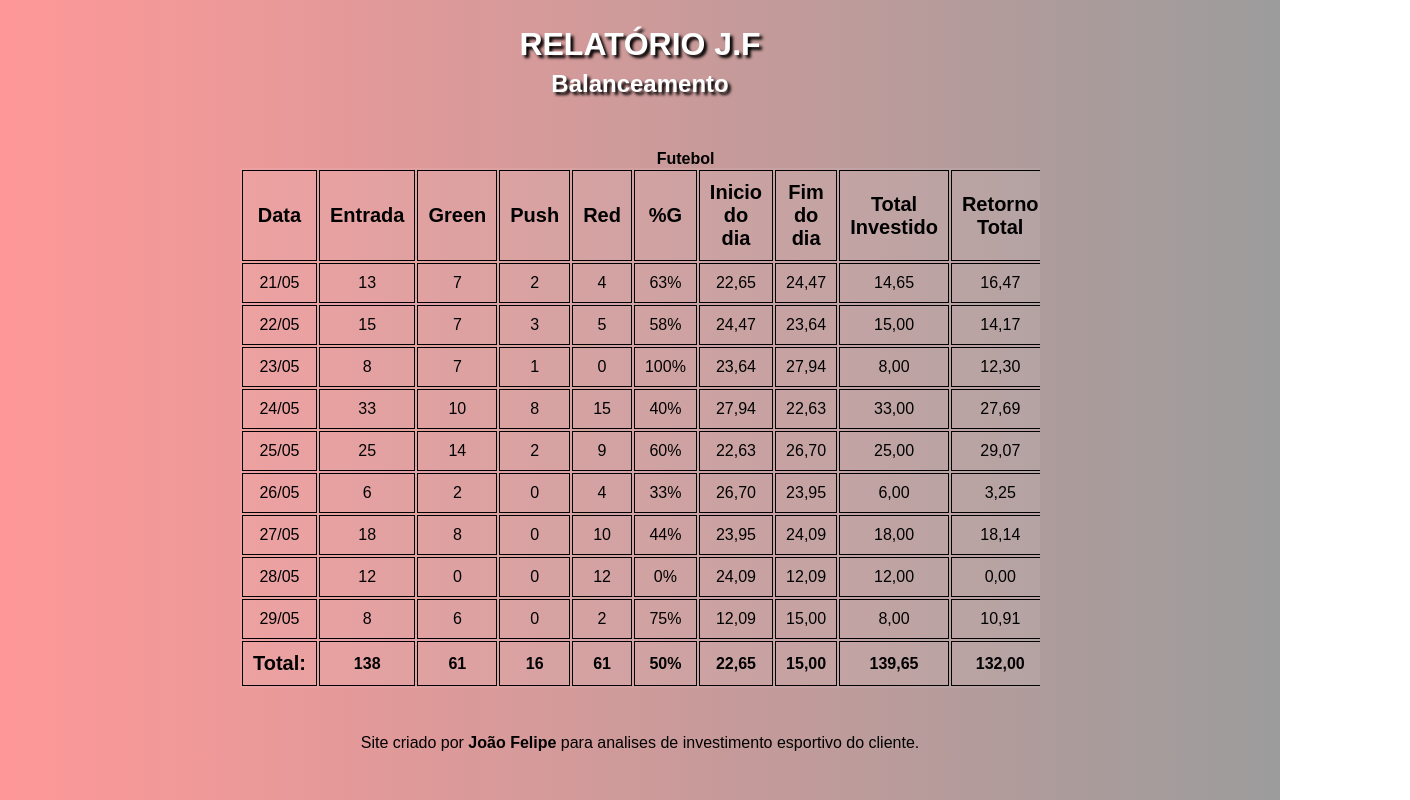
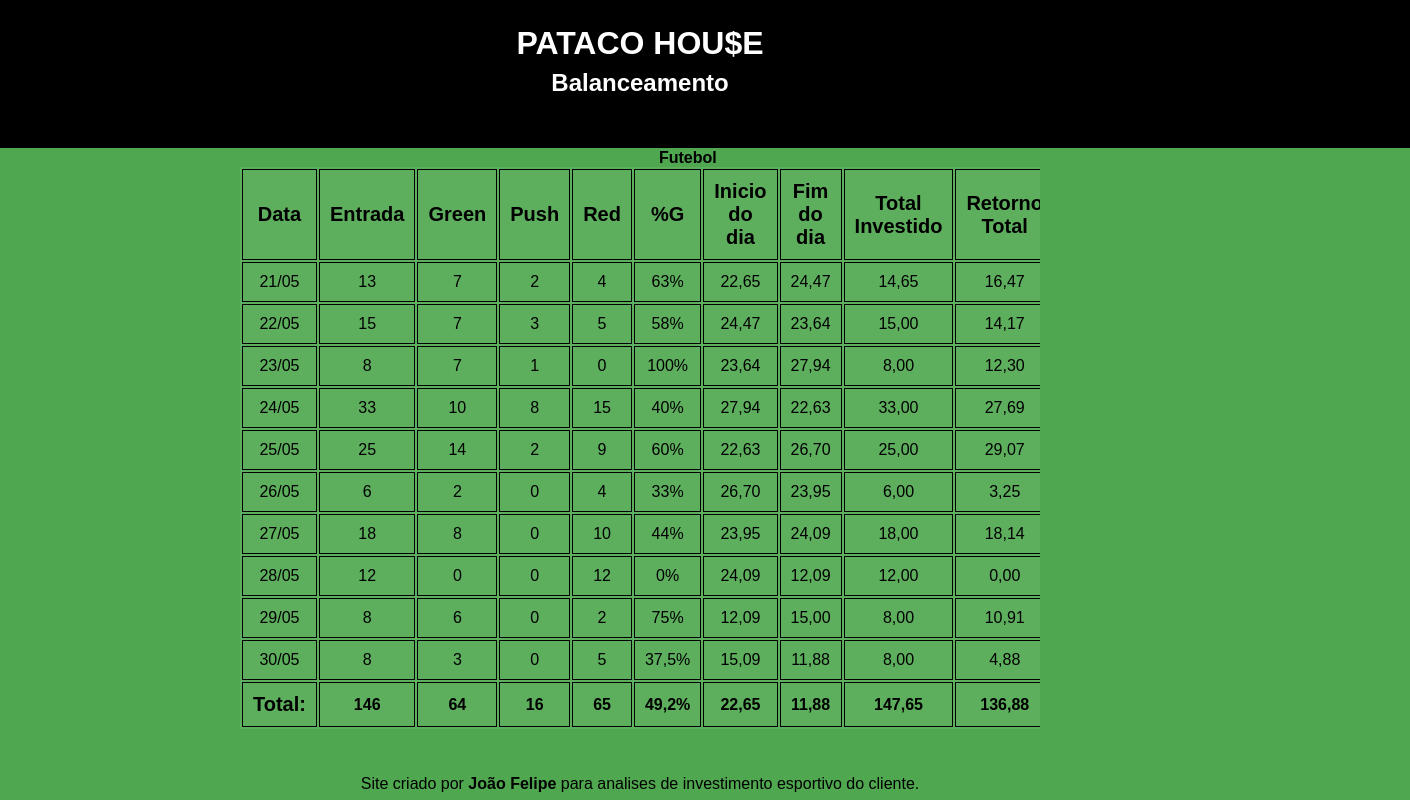
Before and after one commit to joaofelipecode/Relatorio, a plain HTML site: page index.html in a window 1280 px wide. Shown: the whole page, 1410 px wide, since content can reach past the window. Drawn offline with Linux system fonts and the light colour scheme.

Commit message:
atualização: 30/05

```diff
--- a/index.html
+++ b/index.html
@@ -3,13 +3,13 @@
 <head>
     <meta charset="UTF-8">
     <meta name="viewport" content="width=device-width, initial-scale=1.0">
-    <title>Relatorio JF</title>
+    <title>Pataco House</title>
     <link rel="stylesheet" href="style.css">
     <link rel="shortcut icon" href="apple-touch-icon.png" type="image/x-icon">
 </head>
 <body>
             <header>
-                <h1>RELATÓRIO J.F</h1>
+                <h1>PATACO HOU$E</h1>
                 <h2>Balanceamento</h2>
             </header>
             <main>
@@ -150,20 +150,33 @@
                                     <td>10,91</td>
                                     <td>2,91</td>
                                 </tr>
+                                <tr>
+                                    <td>30/05</td>
+                                    <td>8</td>
+                                    <td>3</td>
+                                    <td>0</td>
+                                    <td>5</td>
+                                    <td id="porc">37,5%</td>
+                                    <td>15,09</td>
+                                    <td>11,88</td>
+                                    <td>8,00</td>
+                                    <td>4,88</td>
+                                    <td>-3,21</td>
+                                </tr>
                             </tbody>
                             <tfoot>
                                 <tr>
                                     <th id="txt">Total:</th>
-                                    <td id="total">138</td>
-                                    <td id="total">61</td>
+                                    <td id="total">146</td>
+                                    <td id="total">64</td>
                                     <td id="total">16</td>
-                                    <td id="total">61</td>
-                                    <td id="total">50%</td>
+                                    <td id="total">65</td>
+                                    <td id="total">49,2%</td>
                                     <td id="total">22,65</td>
-                                    <td id="total">15,00</td>
-                                    <td id="total">139,65</td>
-                                    <td id="total">132,00</td>
-                                    <td id="total">-7,65</td>
+                                    <td id="total">11,88</td>
+                                    <td id="total">147,65</td>
+                                    <td id="total">136,88</td>
+                                    <td id="total">-10,77</td>
                                 </tr>
                             </tfoot>
                         </table>
--- a/style.css
+++ b/style.css
@@ -3,6 +3,11 @@
 * {
     margin: 0px;
     padding: 0px;
+}
+
+::-webkit-scrollbar {
+    width: 0px;
+    height: 0px;
 }
 
 div#container {
@@ -11,17 +16,20 @@ div#container {
 
 body {
     font-family: Arial, Helvetica, sans-serif;
-    background-image: linear-gradient(to right, #ff000067, #00000063);
+    background-color: rgba(0, 128, 0, 0.692);
     min-width: 320px;
     max-width: 800px;
     margin: auto;
 }
 
 header {
- padding-top: 25px;
- padding-bottom: 50px;
- margin-top: 1px;
- margin-bottom: 1px;
+    background-color: rgb(0, 0, 0);
+    padding-top: 25px;
+    padding-bottom: 50px;
+    margin-top: 0px;
+    margin-bottom: 1px;
+    margin-left: -370px;
+    margin-right: -370px;
 }
 
 header > h1 {
```
